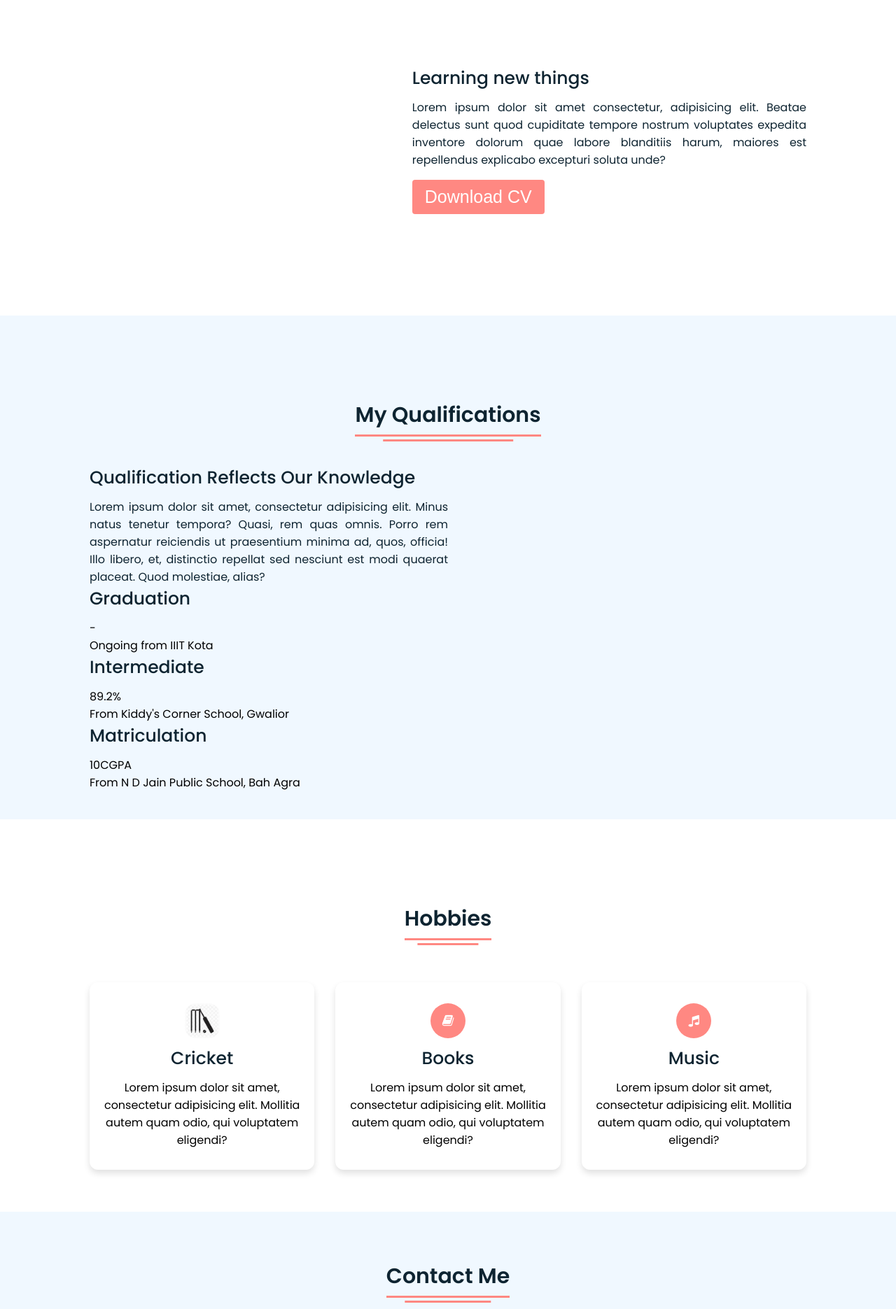
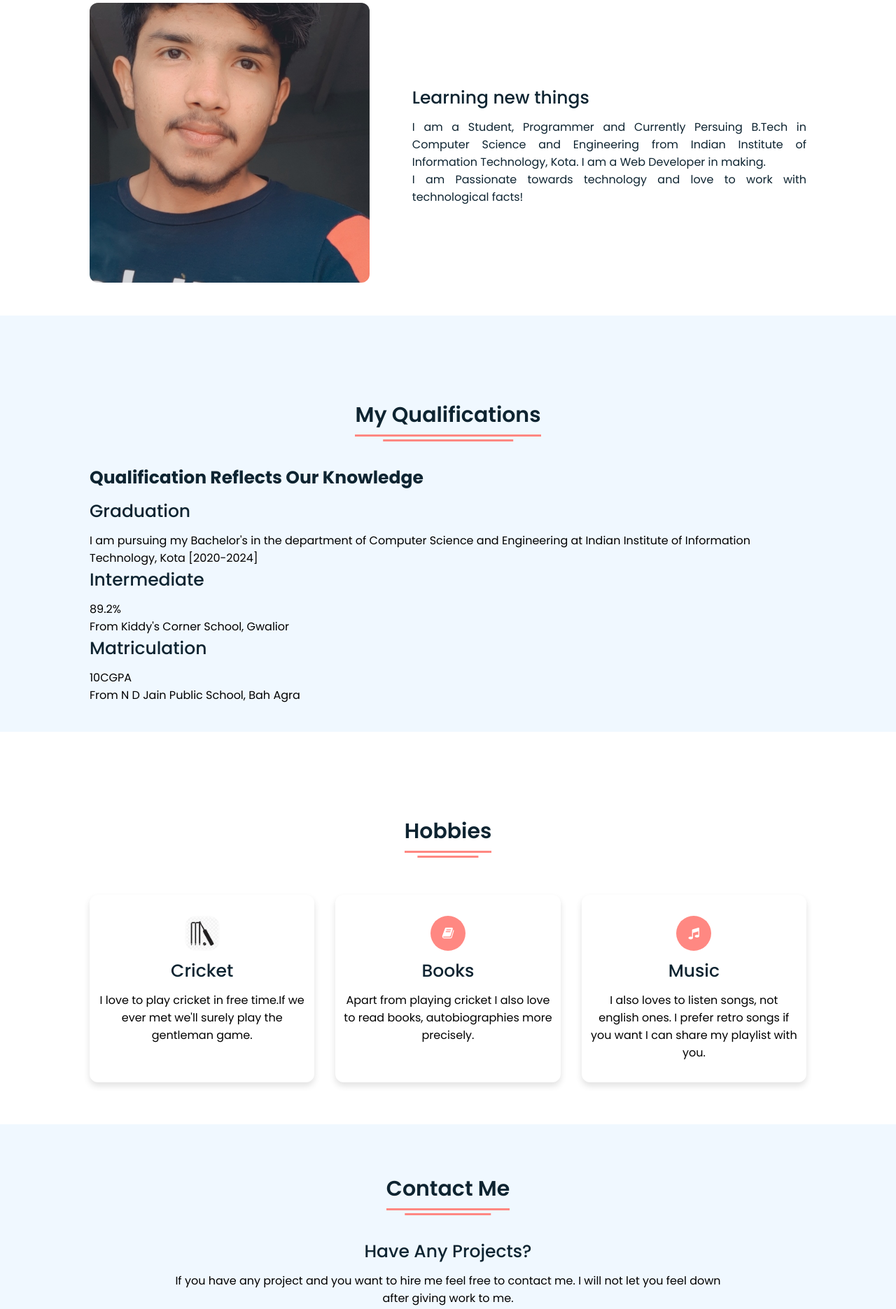
Before and after one commit to TheAssassin-7/portfolio, a plain HTML site: page index.html in a window 1280 px wide. Shown: the part 969-2840 px from the top of the page at 70% size. Drawn offline with Linux system fonts and the light colour scheme.

Commit message:
Update index.html

```diff
--- a/index.html
+++ b/index.html
@@ -60,14 +60,11 @@
       <div class="title"><span>About Me</span></div>
       <div class="about-details">
         <div class="left">
-          <img src="assets/images/White.jpeg" width="80px" alt="Portfolio">
+          <img src="assets/images/About.jpeg" width="80px" alt="Portfolio">
         </div>
         <div class="right">
           <div class="topic">Learning new things</div>
-          <p>Lorem ipsum dolor sit amet consectetur, adipisicing elit. Beatae delectus sunt quod cupiditate tempore nostrum voluptates expedita inventore dolorum quae labore blanditiis harum, maiores est repellendus explicabo excepturi soluta unde?</p>
-          <div class="button">
-            <button>Download CV</button>
-          </div>
+          <p>I am a Student, Programmer and Currently Persuing B.Tech in Computer Science and Engineering from Indian Institute of Information Technology, Kota. I am a Web Developer in making.<br>I am Passionate towards technology and love to work with technological facts!</p>
         </div>
       </div>
     </div>
@@ -79,15 +76,15 @@
       <div class="title"><span>My Qualifications</span></div>
       <div class="qualification-details">
         <div class="text">
-          <div class="topic">Qualification Reflects Our Knowledge</div>
-          <p>Lorem ipsum dolor sit amet, consectetur adipisicing elit. Minus natus tenetur tempora? Quasi, rem quas omnis. Porro rem aspernatur reiciendis ut praesentium minima ad, quos, officia! Illo libero, et, distinctio repellat sed nesciunt est modi quaerat placeat. Quod molestiae, alias?</p>
+          <div class="topic"><b>Qualification Reflects Our Knowledge</b></div>
+
           </div>
           </div>
           <div class="boxes">
           <div class="box">
             <div class="topic">Graduation</div>
-            <div class="per">-</div>
-            <p>Ongoing from IIIT Kota</p>
+
+            <p>I am pursuing my Bachelor's in the department of Computer Science and Engineering at Indian Institute of Information Technology, Kota [2020-2024]</p>
           </div>
           <div class="box">
             <div class="topic">Intermediate</div>
@@ -114,21 +111,21 @@
                 <img src="assets/images/cricket2.jpg" style="border-radius: 1rem;" width="50px ">
               </div>
               <div class="topic">Cricket</div>
-              <p>Lorem ipsum dolor sit amet, consectetur adipisicing elit. Mollitia autem quam odio, qui voluptatem eligendi?</p>
+              <p>I love to play cricket in free time.If we ever met we'll surely play the gentleman game.</p>
             </div>
             <div class="box">
               <div class="icon">
                 <i class="fa fa-book"></i>
               </div>
               <div class="topic">Books</div>
-              <p>Lorem ipsum dolor sit amet, consectetur adipisicing elit. Mollitia autem quam odio, qui voluptatem eligendi?</p>
+              <p>Apart from playing cricket I also love to read books, autobiographies more precisely.</p>
             </div>
             <div class="box">
               <div class="icon">
                 <i class="fa fa-music"></i>
               </div>
               <div class="topic">Music</div>
-              <p>Lorem ipsum dolor sit amet, consectetur adipisicing elit. Mollitia autem quam odio, qui voluptatem eligendi?</p>
+              <p>I also loves to listen songs, not english ones. I prefer retro songs if you want I can share my playlist with you.</p>
             </div>
           </div>
         </div>
@@ -140,10 +137,7 @@
       <div class="title"><span>Contact Me</span></div>
       <div class="text">
         <div class="topic">Have Any Projects?</div>
-        <p>Lorem ipsum dolor sit amet, consectetur adipisicing elit. Ipsam neque ipsum corrupti dolores, facere numquam voluptate aspernatur sit perferendis qui nisi modi! Recusandae deserunt consequatur voluptatibus alias repellendus nobis eligendi.</p>
-        <div class="button">
-          <button>Let's Chat</button>
-        </div>
+        <p>If you have any project and you want to hire me feel free to contact me. I will not let you feel down after giving work to me.</p>
       </div>
     </div>
   </section>
```
